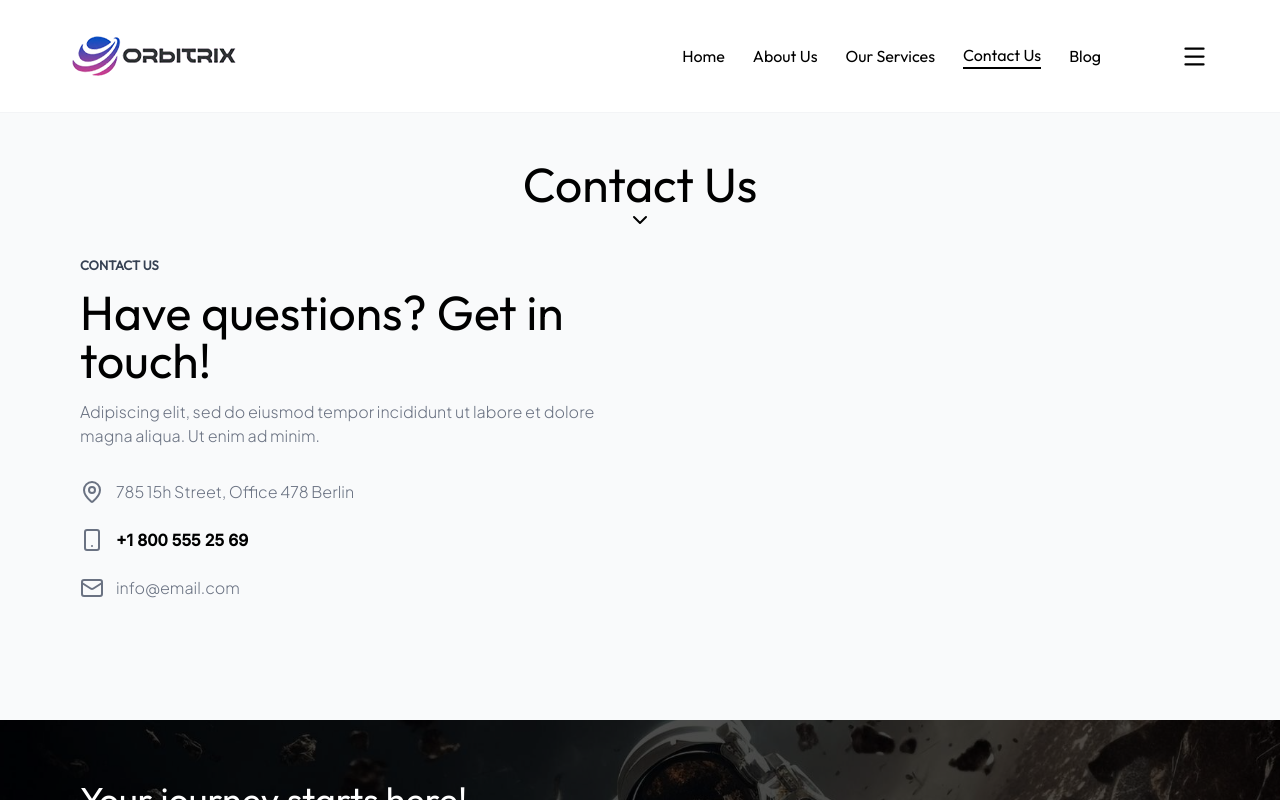
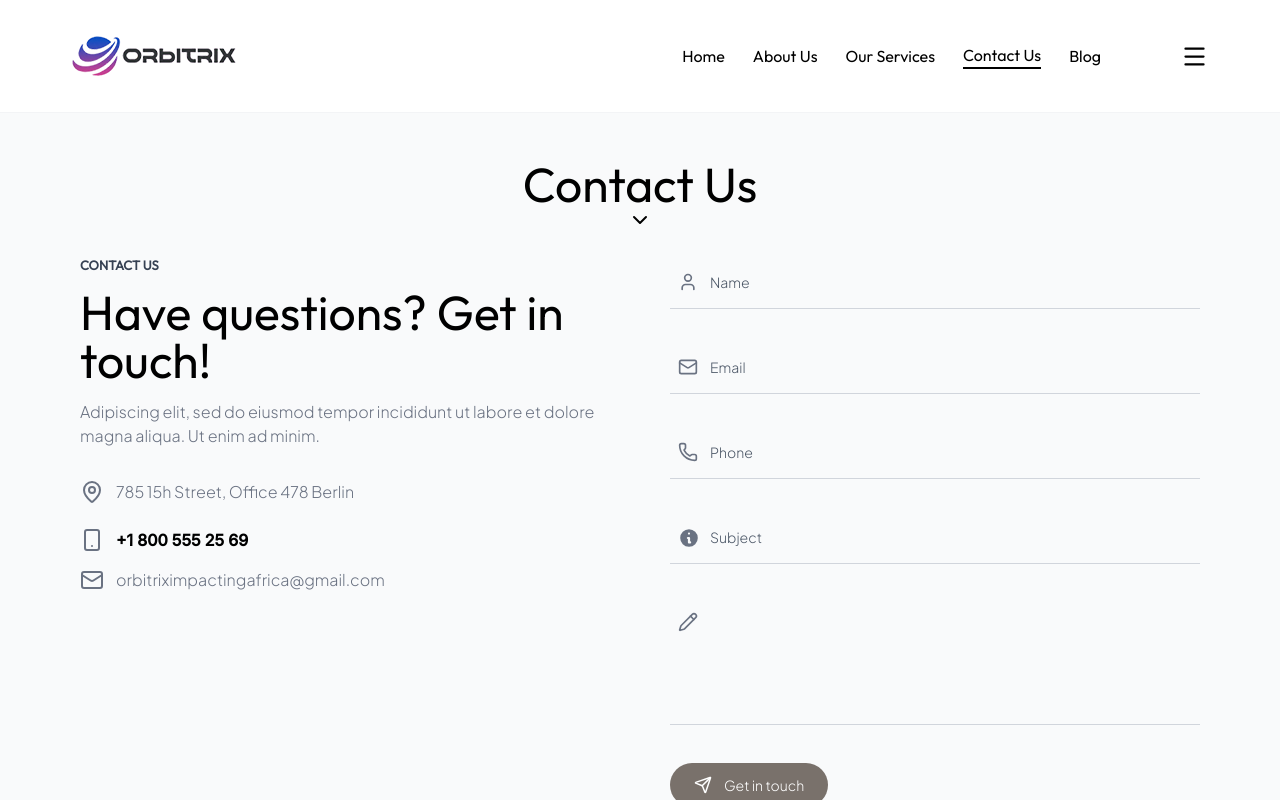
Before and after one commit to Habeebamoo/Orbitrix, a Next.js app: page /contact in a window 1280 px wide. Shown: the top 800 px of the page. Built offline with nearby package versions, Linux system fonts and the light colour scheme.

Commit message:
created form section in contact page

```diff
--- a/app/contact/page.tsx
+++ b/app/contact/page.tsx
@@ -1,8 +1,24 @@
+"use client";
+
 import Footer from "@/components/Footer"
 import Header from "@/components/Header"
-import { ChevronDown, Mail, MapPin, Smartphone } from "lucide-react"
+import { ChevronDown, Mail, MapPin, Pencil, Phone, Send, Smartphone, User } from "lucide-react"
+import { useState } from "react";
+import { HiInformationCircle } from "react-icons/hi";
 
 const ContactPage = () => {
+  const [form, setForm] = useState({
+    name: "",
+    email: "",
+    phone: "",
+    subject: "",
+    message: ""
+  });
+
+  const handleInput = (e: React.ChangeEvent<HTMLInputElement | HTMLTextAreaElement>) => {
+    setForm(prev => ({...prev, [e.target.name]: e.target.value}))
+  };
+
   return (
     <main className="bg-gray-50 pt-30 lg:pt-40">
       <Header theme="light" />
@@ -13,7 +29,7 @@ const ContactPage = () => {
       </div>
 
       {/* Grid Sectin */}
-      <section className="grid grid-cols-1 md:grid-cols-2  gap-6 pt-6 px-6 md:px-10 xl:px-20 mb-30">
+      <section className="grid grid-cols-1 md:grid-cols-2  gap-10 md:gap-15 pt-6 px-6 md:px-10 xl:px-20 mb-30">
         <div>
           <p className="font-outfit text-gray-700 font-bold text-[13px] lg:text-md">CONTACT US</p>
 
@@ -39,18 +55,83 @@ const ContactPage = () => {
             </p>
           </div>
 
-          <div className="font-jsl text-gray-500 text-[15px] md:text-[16px] flex-start gap-3 mt-6">
+          <div className="font-jsl text-gray-500 text-[15px] md:text-[16px] flex-start gap-3 mt-4">
             <Mail />
             <p>
-              info@email.com
+              orbitriximpactingafrica@gmail.com
             </p>
           </div>
 
         </div>
 
-        <div>
+        {/* form */}
+        <form>
+          <div className="relative">
+            <User className="absolute top-[12px] md:top-[16px] left-2 text-gray-500" size={20} />
+            <input
+              type="text"
+              name="name"
+              className="contact-input"
+              placeholder="Name"
+              value={form.name}
+              onChange={handleInput}
+            />
+          </div>
 
-        </div>
+          <div className="relative mt-8">
+            <Mail className="absolute top-[12px] md:top-[16px] left-2 text-gray-500" size={20} />
+            <input
+              type="email"
+              name="email"
+              className="contact-input"
+              placeholder="Email"
+              value={form.email}
+              onChange={handleInput}
+            />
+          </div>
+
+          <div className="relative mt-8">
+            <Phone className="absolute top-[12px] md:top-[16px] left-2 text-gray-500" size={20} />
+            <input
+              type="text"
+              name="phone"
+              className="contact-input"
+              placeholder="Phone"
+              value={form.phone}
+              onChange={handleInput}
+            />
+          </div>
+
+          <div className="relative mt-8">
+            <HiInformationCircle className="absolute top-[12px] md:top-[16px] left-2 text-gray-500" size={22} />
+            <input
+              type="text"
+              name="subject"
+              className="contact-input"
+              placeholder="Subject"
+              value={form.subject}
+              onChange={handleInput}
+            />
+          </div>
+
+          <div className="relative mt-8">
+            <Pencil className="absolute top-[12px] md:top-[16px] left-2 text-gray-500" size={20} />
+            <textarea
+              rows={4}
+              name="message"
+              className="contact-input resize-none pt-8"
+              value={form.message}
+              onChange={handleInput}
+            ></textarea>
+          </div>
+
+          <button
+            className="flex-center gap-3 font-jsl text-sm text-white py-3 px-6 bg-stone-500 hover:bg-stone-600 cursor-pointer rounded-full mt-8"
+          >
+            <Send size={18} />
+            <span>Get in touch</span>
+          </button>
+        </form>
       </section>
 
 
--- a/app/globals.css
+++ b/app/globals.css
@@ -65,6 +65,10 @@
   @apply font-outfit text-gray-400 cursor-pointer;
 }
 
+@utility contact-input {
+  @apply py-3 md:py-4 pl-10 text-sm placeholder:font-jsl placeholder:text-gray-600 border-b-1 border-gray-300 font-jsl focus:outline-none w-full;
+}
+
 .marquee {
   width: 100%;
   overflow: hidden;
```
